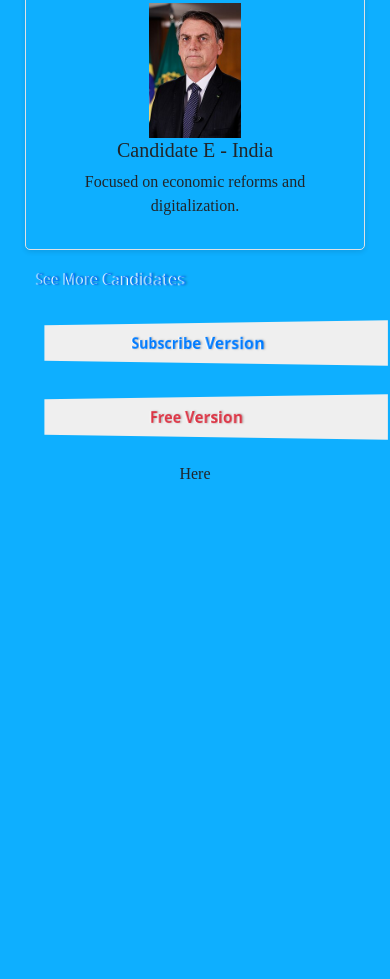
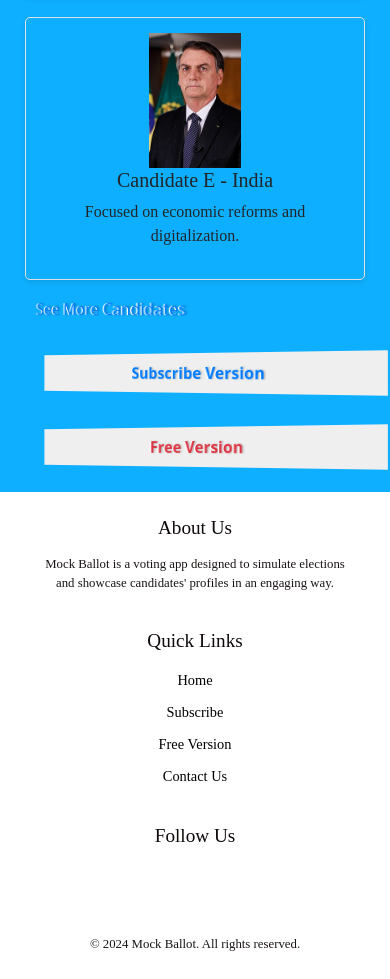
Before and after one commit to aisabor/Elect, a plain HTML site: page index.html in a window 390 px wide. Shown: the part 839-1818 px from the top of the page. Before the commit the page ends 1325 px from the top, so only its background shows below. Drawn offline with nearby package versions, Linux system fonts and the light colour scheme.

```diff
--- a/index.html
+++ b/index.html
@@ -10,7 +10,40 @@
 <body>
     <div id="app" class="container mt-5"></div>
 
-    <footer class="text-center">Here</footer>
+    <footer class="text-center p-4">
+        <div class="container">
+            <div class="row">
+                <!-- About Section -->
+                <div class="col-md-4">
+                    <h5>About Us</h5>
+                    <p class="small">Mock Ballot is a voting app designed to simulate elections and showcase candidates' profiles in an engaging way.</p>
+                </div>
+
+                <!-- Quick Links -->
+                <div class="col-md-4">
+                    <h5>Quick Links</h5>
+                    <ul class="list-unstyled">
+                        <li><a href="#home" class="tex">Home</a></li>
+                        <li><a href="#subscribe" class="tex">Subscribe</a></li>
+                        <li><a href="#free" class="tex">Free Version</a></li>
+                        <li><a href="#contact" class="tex">Contact Us</a></li>
+                    </ul>
+                </div>
+
+                <!-- Social Media -->
+                <div class="col-md-4">
+                    <h5>Follow Us</h5>
+                    <a href="#" class="text-white me-3"><i class="fab fa-facebook"></i></a>
+                    <a href="#" class="text-white me-3"><i class="fab fa-twitter"></i></a>
+                    <a href="#" class="text-white me-3"><i class="fab fa-instagram"></i></a>
+                </div>
+            </div>
+        </div>
+        <div class="text-center mt-3">
+            <p class="small mb-0">&copy; 2024 Mock Ballot. All rights reserved.</p>
+        </div>
+    </footer>
+
     <script type="module" src="main.js"></script>
 </body>
 </html>
--- a/main.js
+++ b/main.js
@@ -33,7 +33,7 @@
 
     document.querySelector('#app').innerHTML = `
        <div class="logo-container">
-            <img src="images/logo.jpg" alt="Logo" style="width: 100px;" class="rounded-pill img-fluid">
+            <img src="images/logo.jpg" alt="Logo" style="width: 130px;" class="rounded-pill img-fluid">
         </div>
         <br>
         <h1 class="text-cent">Welcome To MOCK BALLOT</h1>
--- a/styles.css
+++ b/styles.css
@@ -131,3 +131,55 @@
         margin: 5px 0; /* Margin between buttons */
     }
 }
+footer {
+    background-color: white; /* Dark background */
+    color: rgb(15, 9, 9);
+}
+
+footer h5 {
+    font-size: 1.2rem;
+    margin-bottom: 1rem;
+}
+
+footer p, footer a {
+    font-size: 0.9rem;
+    color: #1b1515;
+    text-decoration: none;
+}
+
+footer a:hover {
+    color: #140c0c;
+}
+
+footer ul {
+    list-style: none;
+    padding: 0;
+}
+
+footer ul li {
+    margin-bottom: 0.5rem;
+}
+
+footer ul li a {
+    color: black;
+}
+
+footer ul li a:hover {
+    text-decoration: underline;
+}
+
+footer i {
+    font-size: 1.5rem;
+    margin-right: 15px;
+}
+
+footer .container {
+    max-width: 960px;
+    margin: 0 auto;
+}
+
+@media (max-width: 576px) {
+    footer .col-md-4 {
+        margin-bottom: 20px;
+    }
+}
```
